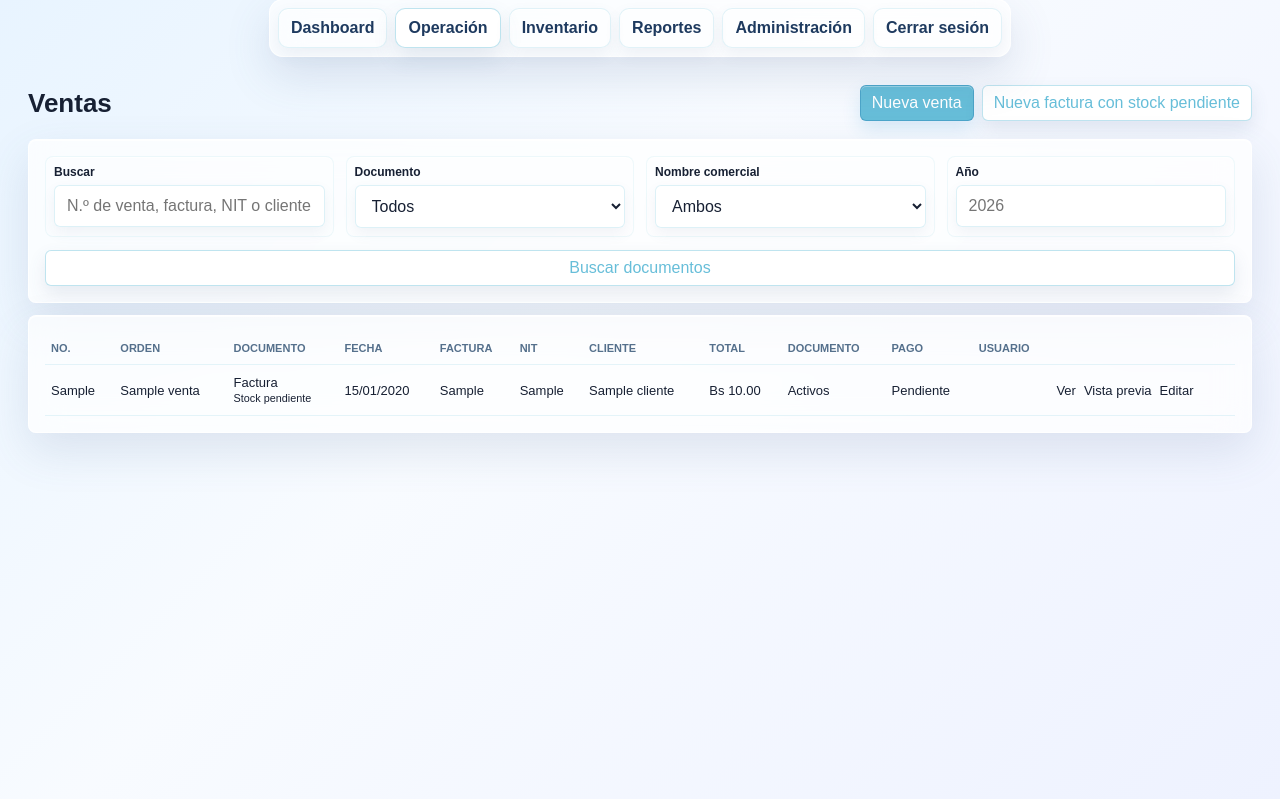
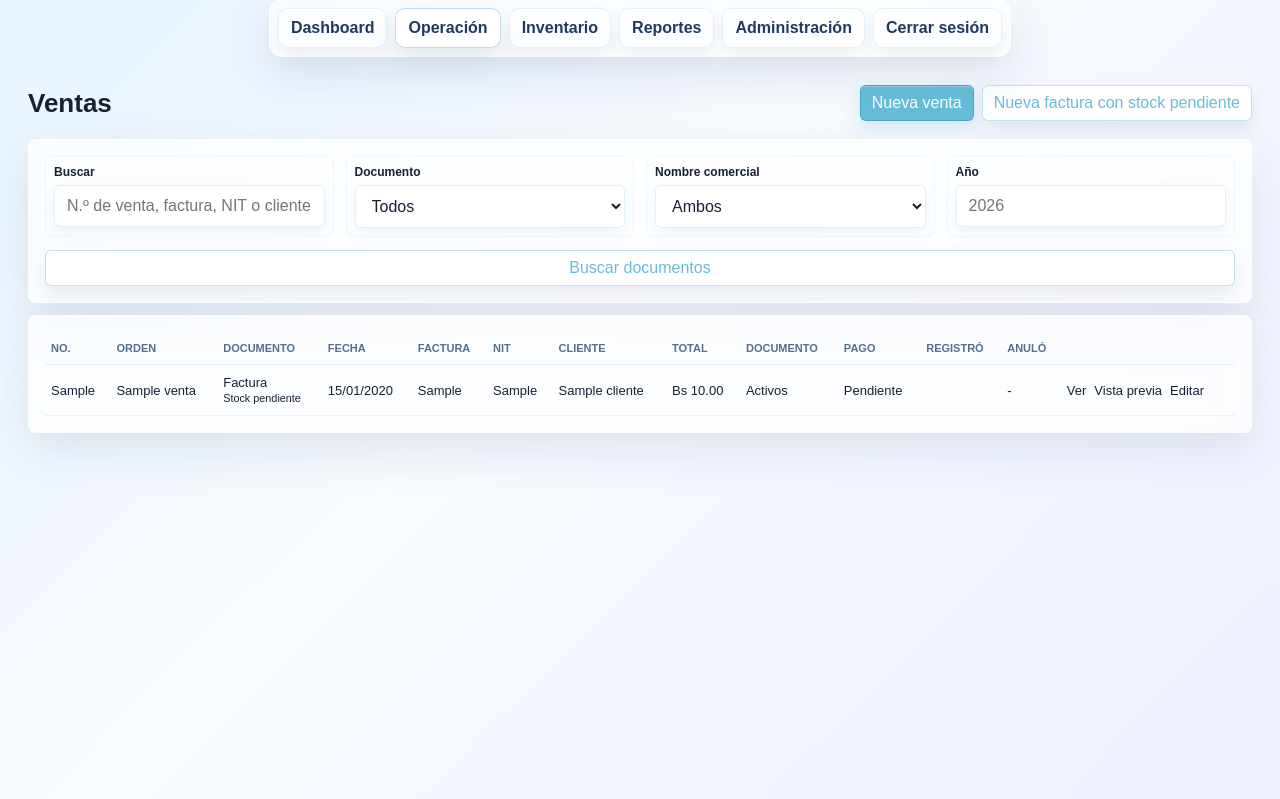
Before and after one commit to HectorFernandoDuranSilva/Sistema_San_Benjamin-Supra_Medic, a Laravel app: page /ventas in a window 1280 px wide. Shown: the part 17-816 px from the top of the page. Run offline with Laravel 12, Linux system fonts and the light colour scheme; the visitor is signed in with stand-in values (Sample User, id 1); tables that the repository leaves empty hold one stand-in row (values such as "Sample post").

Commit message:
fix: separar anulacion y eliminacion de ventas

```diff
--- a/app/Http/Controllers/SaleController.php
+++ b/app/Http/Controllers/SaleController.php
@@ -27,7 +27,7 @@ class SaleController extends Controller
             'anio' => ['nullable', 'integer', 'min:2000', 'max:2100'],
         ]);
 
-        $ventas = Venta::with('cliente', 'usuario')
+        $ventas = Venta::with('cliente', 'usuario', 'auditorias.usuario')
             ->withSum(['cobros as cobrado' => fn ($query) => $query->where('estado', 'registrado')], 'importe')
             ->withMax(['cobros as fecha_ultimo_cobro' => fn ($query) => $query->where('estado', 'registrado')], 'fecha')
             ->when($filters['buscar'] ?? null, function ($query, $buscar) {
@@ -139,7 +139,7 @@ class SaleController extends Controller
             abort_unless($venta->tipo_documento === 'nota_entrega', 404);
         }
         $cuotasDisponibles = Schema::hasTable('venta_cuotas');
-        $relations = ['cliente', 'detalles.producto', 'detalles.lotes.lote', 'usuario'];
+        $relations = ['cliente', 'detalles.producto', 'detalles.lotes.lote', 'usuario', 'auditorias.usuario'];
         if ($cuotasDisponibles) {
             $relations[] = 'cuotas.cobros';
         }
@@ -199,10 +199,6 @@ class SaleController extends Controller
 
     public function anular(Request $request, Venta $venta, SaleService $service)
     {
-        $request->validate(['totp_code' => ['required', 'string', 'max:32']]);
-        if ($error = app(\App\Services\TwoFactorAuthenticationService::class)->authorize($request, 'ventas', $venta, 'Intento de anular venta')) {
-            return back()->withErrors(['totp_code' => $error]);
-        }
         $before = $venta->only(['estado']);
         try {
             $service->anular($venta, $request->user()->id);
--- a/app/Models/Venta.php
+++ b/app/Models/Venta.php
@@ -70,4 +70,11 @@ class Venta extends Model
     {
         return $this->belongsTo(User::class, 'usuario_id');
     }
+
+    public function auditorias()
+    {
+        return $this->morphMany(AuditEvent::class, 'auditable')
+            ->where('accion', 'anulo')
+            ->latest();
+    }
 }
--- a/resources/views/ventas/index.blade.php
+++ b/resources/views/ventas/index.blade.php
@@ -11,10 +11,10 @@
     </div>
     <button class="btn secondary">Buscar documentos</button>
 </form>
-<div class="card"><table><tr><th>No.</th><th>Orden</th><th>Documento</th><th>Fecha</th><th>Factura</th><th>NIT</th><th>Cliente</th><th>Total</th><th>Documento</th><th>Pago</th><th>Usuario</th><th></th></tr>
+<div class="card"><table><tr><th>No.</th><th>Orden</th><th>Documento</th><th>Fecha</th><th>Factura</th><th>NIT</th><th>Cliente</th><th>Total</th><th>Documento</th><th>Pago</th><th>Registró</th><th>Anuló</th><th></th></tr>
 @foreach($ventas as $venta)
 @php($cobrado = (float) ($venta->cobrado ?? 0))
-<tr><td>{{ $venta->numero_venta }}</td><td>{{ $venta->nombre_comercial }}</td><td>{{ $venta->tipo_documento === 'nota_entrega' ? 'Nota de entrega' : 'Factura' }} @if($venta->permitir_salida_sin_stock)<br><small>Stock pendiente</small>@endif</td><td>{{ $venta->fecha->format('d/m/Y') }}</td><td>{{ $venta->factura }}</td><td>{{ $venta->nit_cliente }}</td><td>{{ $venta->cliente?->nombre_mostrable ?? 'Sin cliente' }}</td><td>Bs {{ number_format($venta->total, 2) }}</td><td>{{ ucfirst($venta->estado) }}</td><td>@if($venta->tipo_documento === 'nota_entrega' || $venta->estado === 'anulada')No aplica @elseif($cobrado >= (float) $venta->total)Pagada<br><small>{{ \Illuminate\Support\Carbon::parse($venta->fecha_ultimo_cobro)->format('d/m/Y') }}</small> @elseif($cobrado > 0)Parcial<br><small>Saldo: Bs {{ number_format($venta->total - $cobrado, 2) }}</small> @else Pendiente @endif</td><td>{{ $venta->usuario?->name }}</td><td><div class="actions" style="gap:8px;"><a href="{{ route($venta->tipo_documento === 'nota_entrega' ? 'notas.show' : 'ventas.show', $venta) }}">Ver</a><a href="{{ route('ventas.recibo', $venta) }}">Vista previa</a><a href="{{ route('ventas.historial.edit', $venta) }}">Editar</a></div></td></tr>
+<tr><td>{{ $venta->numero_venta }}</td><td>{{ $venta->nombre_comercial }}</td><td>{{ $venta->tipo_documento === 'nota_entrega' ? 'Nota de entrega' : 'Factura' }} @if($venta->permitir_salida_sin_stock)<br><small>Stock pendiente</small>@endif</td><td>{{ $venta->fecha->format('d/m/Y') }}</td><td>{{ $venta->factura }}</td><td>{{ $venta->nit_cliente }}</td><td>{{ $venta->cliente?->nombre_mostrable ?? 'Sin cliente' }}</td><td>Bs {{ number_format($venta->total, 2) }}</td><td>{{ ucfirst($venta->estado) }}</td><td>@if($venta->tipo_documento === 'nota_entrega' || $venta->estado === 'anulada')No aplica @elseif($cobrado >= (float) $venta->total)Pagada<br><small>{{ \Illuminate\Support\Carbon::parse($venta->fecha_ultimo_cobro)->format('d/m/Y') }}</small> @elseif($cobrado > 0)Parcial<br><small>Saldo: Bs {{ number_format($venta->total - $cobrado, 2) }}</small> @else Pendiente @endif</td><td>{{ $venta->usuario?->name }}</td><td>{{ $venta->auditorias->first()?->usuario?->name ?? $venta->auditorias->first()?->usuario?->username ?? '-' }}</td><td><div class="actions" style="gap:8px;"><a href="{{ route($venta->tipo_documento === 'nota_entrega' ? 'notas.show' : 'ventas.show', $venta) }}">Ver</a><a href="{{ route('ventas.recibo', $venta) }}">Vista previa</a><a href="{{ route('ventas.historial.edit', $venta) }}">Editar</a></div></td></tr>
 @endforeach
 </table>{{ $ventas->links() }}</div>
 @endsection
```
Also changed, not shown: resources/views/ventas/show.blade.php (+6 -1 lines).
